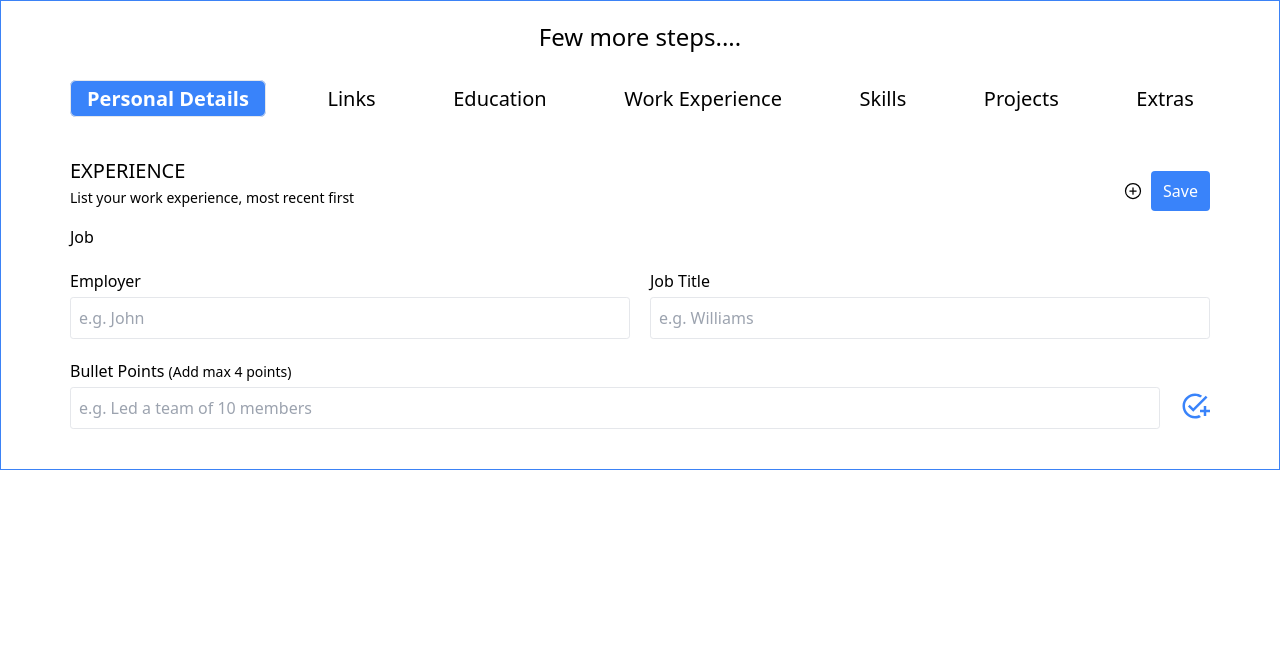
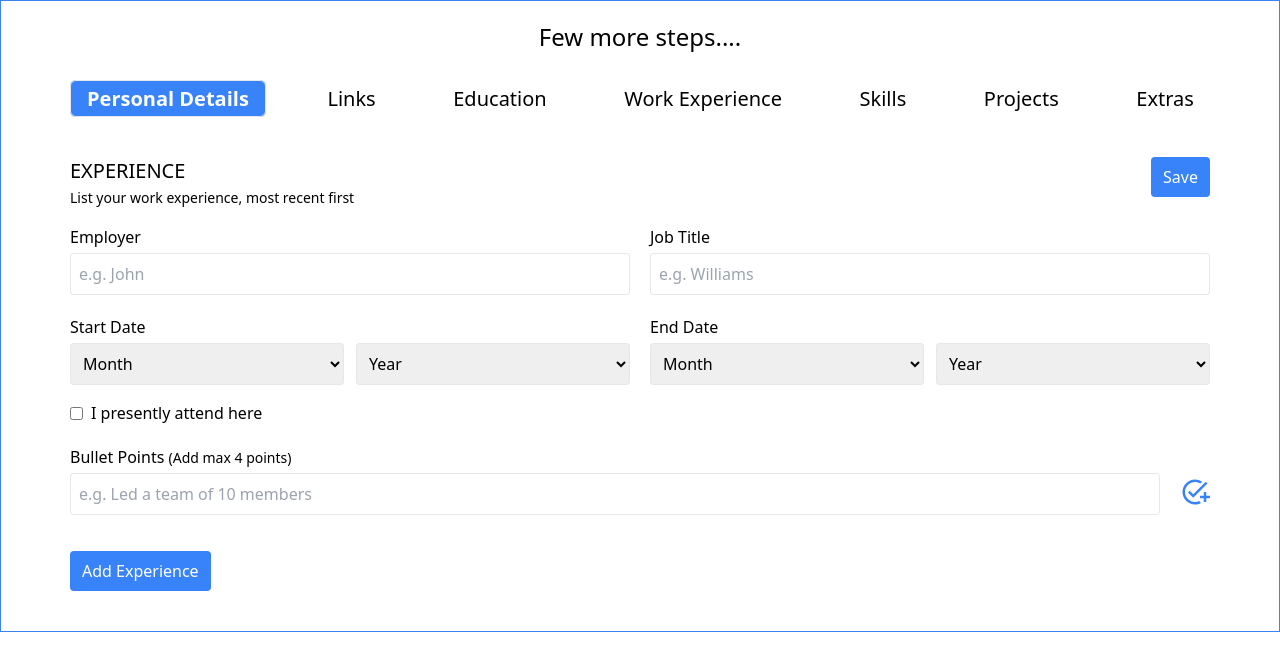
Before and after one commit to Kumar-Akshat22/resume-builder-frontend, a React (Create React App) app: page /resume-details/experience in a window 1280 px wide. Shown: the top 670 px of the page. Built offline with nearby package versions, Linux system fonts and the light colour scheme.

Commit message:
made the components much simpler and handled form data of some more components

```diff
--- a/src/components/ResumeDetails/BulletPoint.js
+++ b/src/components/ResumeDetails/BulletPoint.js
@@ -3,7 +3,7 @@ import { MdDelete } from "react-icons/md";
 import { MdEdit } from "react-icons/md";
 
 
-function BulletPoint( { id, text , deletePoint,updatePoint } ) {
+function BulletPoint( { id, text , deletePoint } ) {
 
     const [pointInputText , setPointInputText] = useState(text);
 
@@ -12,7 +12,7 @@ function BulletPoint( { id, text , deletePoint,updatePoint } ) {
 
         <input type='text' value={pointInputText} onChange={(e)=>{setPointInputText(e.target.value)}} placeholder='e.g. Led a team of 10 members' className='w-full border p-[8px] rounded-[0.2rem] mt-1'></input>
 
-        <div className='cursor-pointer' onClick={()=>updatePoint(id , pointInputText)}>
+        <div className='cursor-pointer'>
             <MdEdit />
         </div>
         <div className='cursor-pointer' onClick={()=>deletePoint(id)}>
--- a/src/components/ResumeDetails/Experience.js
+++ b/src/components/ResumeDetails/Experience.js
@@ -1,31 +1,64 @@
 import React, { useEffect, useState } from 'react'
 import BulletPoint from './BulletPoint';
 import { MdAddTask } from "react-icons/md";
-import { IoAddCircleOutline } from "react-icons/io5";
 import Save from './Save';
 
-function Experience({updateResumeDetails}) {
+function Experience({ updateResumeDetails }) {
 
-    // To populate the bullet points data that can be mapped to a bullet point
-    const [bulletPoints , setBulletPoints] = useState(()=>{
+    const [experiences, setExperiences] = useState([]);
+    const [isEndDateDisabled, setIsEndDateDisabled] = useState(false);
 
-        const savedPoints = localStorage.getItem('experienceBulletPoints');
+    const [experienceDetails, setExperienceDetails] = useState({
+        employer: "",
+        jobTitle: "",
+        startDate: {
+            month: '',
+            year: '',
+        },
+        endDate: {
 
-        if(savedPoints){
+            month: '',
+            year: '',
+        },
 
-            return JSON.parse(savedPoints);
+        contributions:[]
 
-        } else{
+    });
 
-            return [];
-        }
-    });
+    const handleCheckBoxChange = () => {
+
+        setIsEndDateDisabled(!isEndDateDisabled);
+
+    }
+
+
+    const handleChange = (event) => {
+
+        const { name, value } = event.target;
+
+        setExperienceDetails({ ...experienceDetails, [name]: value});
+    }
+
+    const handleStartDate = (event)=>{
+
+        const {name , value} = event.target;
+
+        setExperienceDetails({...experienceDetails , startDate:{...experienceDetails.startDate , [name]:value}});
+
+    }
+
+    const handleEndDate = (event) => {
+
+        const {name , value} = event.target;
+
+        setExperienceDetails({...experienceDetails , endDate:{...experienceDetails.endDate , [name]:value}});
+    }
 
     // To handle the input text of the field
     const [text, setText] = useState('');
 
     // To add Bullet Points
-    function addPoint(text){
+    function addPoint(text) {
 
         const newPoint = {
 
@@ -33,36 +66,29 @@ function Experience({updateResumeDetails}) {
             text,
         }
 
-        setBulletPoints([...bulletPoints , newPoint]);
+        setExperienceDetails({...experienceDetails , contributions:[...experienceDetails.contributions , newPoint]});
         setText('');
 
     }
 
     // Function to delete a point
-    function deletePoint(id){
+    function deletePoint(id) {
 
-        const newBulletPoints = bulletPoints.filter(bulletPoint => bulletPoint.id !== id);
-        setBulletPoints(newBulletPoints);
+        const newContributions = experienceDetails.contributions.filter(contribution => contribution.id !== id);
+        setExperienceDetails({...experienceDetails , contributions:[...experienceDetails.contributions , newContributions]});
 
     }
 
-    // Function to update or edit a bullet point
-    function updatePoint(id,text){
-
-        const targetPoint = bulletPoints.filter(bulletPoint=> bulletPoint.id === id);
-
-        targetPoint.text = text;
-
-        setBulletPoints([...bulletPoints , targetPoint]);
+    const addExperience = () => {
+        setExperiences([...experiences, {experienceDetails}])
 
     }
 
-    // useEffect hook
-    useEffect(()=>{
+    const saveDetails = () => {
+        updateResumeDetails("experienceDetails", experiences);
+    }
 
-        localStorage.setItem("experienceBulletPoints" , JSON.stringify(bulletPoints));
-
-    },[bulletPoints]);
+    // console.log('Printing the Experiences Array:',experiences);
 
     return (
         <div className='w-full p-5 mt-6'>
@@ -76,36 +102,127 @@ function Experience({updateResumeDetails}) {
                         <span className='text-sm'>List your work experience, most recent first</span>
                     </div>
 
+                    <Save saveDetails={saveDetails}/>
 
-                    <div className="flex items-center gap-2">
-
-                    <div className='cursor-pointer'>
-                        <IoAddCircleOutline size={20}/>
-                    </div>
-
-                    <Save />
-                    </div>
                 </div>
 
                 <div className='flex flex-col gap-5'>
 
-                    <div>
-                        <h1>Job {}</h1>
-                    </div>
                     {/* Company Name and Job Title */}
                     <div className='flex gap-5 align-items-center justify-center'>
                         <label className='w-[50%]'>
                             <span className=''>Employer</span>
-                            <input type='text' placeholder='e.g. John' className='w-full focus:outline-none focus:border-[#3983fa] focus:ring-1 focus:ring-[#3983fa] border p-[8px] rounded-[0.2rem] text-slate-400 mt-1'></input>
+                            <input type='text' name='employer' value={experienceDetails.employer} onChange={handleChange} placeholder='e.g. John' className='w-full focus:outline-none focus:border-[#3983fa] focus:ring-1 focus:ring-[#3983fa] border p-[8px] rounded-[0.2rem] text-slate-400 mt-1'></input>
                         </label>
 
                         <label className='w-[50%]'>
                             <span>Job Title</span>
-                            <input type='text' placeholder='e.g. Williams' className='w-full focus:outline-none focus:border-[#3983fa] focus:ring-1 focus:ring-[#3983fa] border p-[8px] rounded-[0.2rem] mt-1'></input>
+                            <input type='text' name='jobTitle' value={experienceDetails.jobTitle} onChange={handleChange} placeholder='e.g. Williams' className='w-full focus:outline-none focus:border-[#3983fa] focus:ring-1 focus:ring-[#3983fa] border p-[8px] rounded-[0.2rem] mt-1'></input>
                         </label>
                     </div>
 
                     {/* Date Selection Component */}
+
+                    <div>
+                        {/* Start Date, End Date, checkbox  */}
+                        <div className="flex gap-5 align-items-center justify-center">
+                            <label className="w-[50%]">
+
+                                <span className="">Start Date</span>
+
+                                {/* Start Date */}
+                                <div className="flex gap-3">
+
+
+                                    {/* Month Option  */}
+                                    <select className="w-[50%] focus:outline-none focus:border-[#3983fa] focus:ring-1 focus:ring-[#3983fa] border p-[8px] rounded-[0.2rem] mt-1" name='month' onChange={handleStartDate} value={experienceDetails.startDate.month}>
+                                        <option value=''>Month</option>
+                                        <option value='January'>January</option>
+                                        <option value='February'>February</option>
+                                        <option value='March'>March</option>
+                                        <option value='April'>April</option>
+                                        <option value='May'>May</option>
+                                        <option value='June'>June </option>
+                                        <option value='July'>July</option>
+                                        <option value='August'>August</option>
+                                        <option value='September'>September</option>
+                                        <option value='October'>October</option>
+                                        <option value='November'>November</option>
+                                        <option value='December'>December</option>
+                                    </select>
+
+                                    {/* Year Option */}
+                                    <select className="w-[50%] focus:outline-none focus:border-[#3983fa] focus:ring-1 focus:ring-[#3983fa] border p-[8px] rounded-[0.2rem] mt-1" name='year' onChange={handleStartDate} value={experienceDetails.startDate.year}>
+                                        <option value=''>Year</option>
+                                        <option value='24'>2024</option>
+                                        <option value='23'>2023</option>
+                                        <option value='22'>2022</option>
+                                        <option value='21'>2021</option>
+                                        <option value='20'>2020</option>
+                                        <option value='19'>2019 </option>
+                                        <option value='18'>2018</option>
+                                        <option value='17'>2017</option>
+                                        <option value='16'>2016</option>
+                                        <option value='15'>2015</option>
+                                        <option value='14'>2014</option>
+                                        <option value='13'>2013</option>
+                                    </select>
+
+                                </div>
+                            </label>
+
+                            {/* End Date */}
+                            <label className="w-[50%]">
+                                <span>End Date</span>
+                                <div className="flex gap-3">
+
+
+                                    {/* Month Option  */}
+                                    <select className="w-[50%] focus:outline-none focus:border-[#3983fa] focus:ring-1 focus:ring-[#3983fa] border p-[8px] rounded-[0.2rem] mt-1" name='month' onChange={handleEndDate} value={experienceDetails.endDate.month} disabled={isEndDateDisabled}>
+                                        <option value=''>Month</option>
+                                        <option value='January'>January</option>
+                                        <option value='February'>February</option>
+                                        <option value='March'>March</option>
+                                        <option value='April'>April</option>
+                                        <option value='May'>May</option>
+                                        <option value='June'>June </option>
+                                        <option value='July'>July</option>
+                                        <option value='August'>August</option>
+                                        <option value='September'>September</option>
+                                        <option value='October'>October</option>
+                                        <option value='November'>November</option>
+                                        <option value='December'>December</option>
+                                    </select>
+
+                                    {/* Year Option */}
+                                    <select className="w-[50%] focus:outline-none focus:border-[#3983fa] focus:ring-1 focus:ring-[#3983fa] border p-[8px] rounded-[0.2rem] mt-1" name='year' onChange={handleEndDate} value={experienceDetails.endDate.year} disabled={isEndDateDisabled}>
+                                        <option value=''>Year</option>
+                                        <option value='24'>2024</option>
+                                        <option value='23'>2023</option>
+                                        <option value='22'>2022</option>
+                                        <option value='21'>2021</option>
+                                        <option value='20'>2020</option>
+                                        <option value='19'>2019 </option>
+                                        <option value='18'>2018</option>
+                                        <option value='17'>2017</option>
+                                        <option value='16'>2016</option>
+                                        <option value='15'>2015</option>
+                                        <option value='14'>2014</option>
+                                        <option value='13'>2013</option>
+                                    </select>
+
+                                </div>
+                            </label>
+
+                        </div>
+
+                        {/* Checkbox */}
+                        <label className="flex items-center gap-2 mt-4">
+
+                            <input type="checkbox" checked={isEndDateDisabled} onChange={handleCheckBoxChange}></input>
+                            <span >I presently attend here</span>
+                        </label>
+                    </div>
 
 
 
@@ -119,26 +236,32 @@ function Experience({updateResumeDetails}) {
 
                             <div className='w-full flex align-items-center gap-5'>
 
-                                <input type='text' value={text} onChange={(e)=>{setText(e.target.value)}} placeholder='e.g. Led a team of 10 members' className='w-full focus:outline-none focus:border-[#3983fa] focus:ring-1 focus:ring-[#3983fa] border p-[8px] rounded-[0.2rem] mt-1'></input>
+                                <input type='text' value={text} onChange={(e) => { setText(e.target.value) }} placeholder='e.g. Led a team of 10 members' className='w-full focus:outline-none focus:border-[#3983fa] focus:ring-1 focus:ring-[#3983fa] border p-[8px] rounded-[0.2rem] mt-1'></input>
 
                                 <div className='flex items-center cursor-pointer' onClick={() => addPoint(text)}>
-                                    <MdAddTask color="#3983fa" size={30}/>
+                                    <MdAddTask color="#3983fa" size={30} />
                                 </div>
 
                             </div>
 
-                                {
-                                    bulletPoints.map(
-                                        (bulletPoint) => {
+                            {
+                                experienceDetails.contributions.map(
+                                    (contribution , index) => {
 
-                                            return <BulletPoint key={bulletPoint.id} {...bulletPoint}  deletePoint={deletePoint} updatePoint={updatePoint}></BulletPoint>
-                                        }
-                                    )
-                                }
+                                        return <BulletPoint key={index} {...contribution} deletePoint={deletePoint}></BulletPoint>
+                                    }
+                                )
+                            }
                         </div>
 
                     </label>
 
+                    <div className="cursor-pointer mt-4">
+                        <button
+                            className="bg-[#3983fa] text-white px-3 py-2 rounded hover:bg-blue-600 transition duration-200" onClick={addExperience}>
+                            Add Experience
+                        </button>
+                    </div>
 
                 </div>
 
```
Also changed, not shown: src/components/ResumeDetails/Skills.js (+1 -15 lines), src/utils/useBulletPoints.js (deleted, +0 -7 lines).
